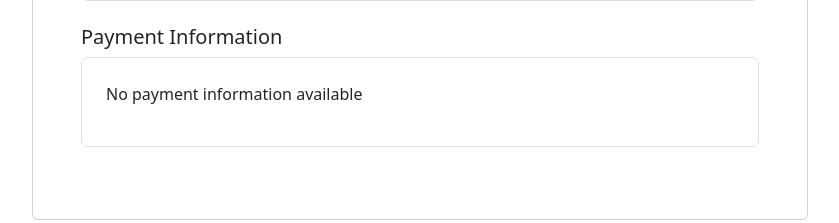
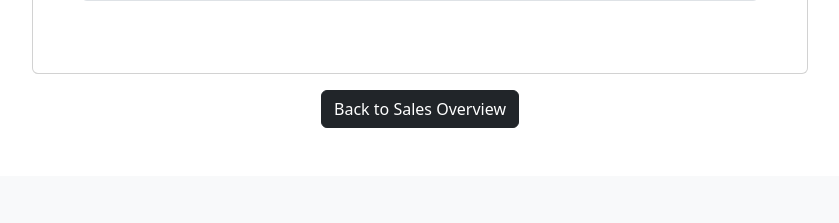
Before and after one commit to Pisol00/shopdee-deploy, a Django app: template shopdee/shop/templates/profiles/selling-detail.html in a window 1280 px wide. Shown: the part 470-693 px from the top of the page, without its empty margins (220-1059 px from the left). Run offline with Django 5.2, Linux system fonts and the light colour scheme; the template is opened without the code that fills it, so the values that code supplies are empty; some libraries are stand-ins or nearby versions; some web fonts are replaced.

Commit message:
Update selling-detail.html

```diff
--- a/shopdee/shop/templates/profiles/selling-detail.html
+++ b/shopdee/shop/templates/profiles/selling-detail.html
@@ -34,21 +34,6 @@
                     </div>
                 </div>
             </div>
-
-            <h5>Payment Information</h5>
-            {% for payment in payments %} <!-- Display Payment Information -->
-                <div class="border rounded p-4 mb-4"> <!-- Add bottom margin here -->
-                    <p><strong>Payment Method:</strong> {{ payment.payment_method|capfirst }}</p>
-                    <p><strong>Amount:</strong> {{ payment.amount }} THB</p>
-                    <p><strong>Payment Status:</strong> {{ payment.status }}</p>
-                    <p><strong>Payment Date:</strong> {{ payment.payment_date|date:"d M Y H:i" }}</p>
-                </div>
-            {% empty %}
-                <div class="border rounded p-4 mb-4">
-                    <p>No payment information available</p> <!-- Display message when no payment information -->
-                </div>
-            {% endfor %}
-
         </div>
     </div>
 
```
